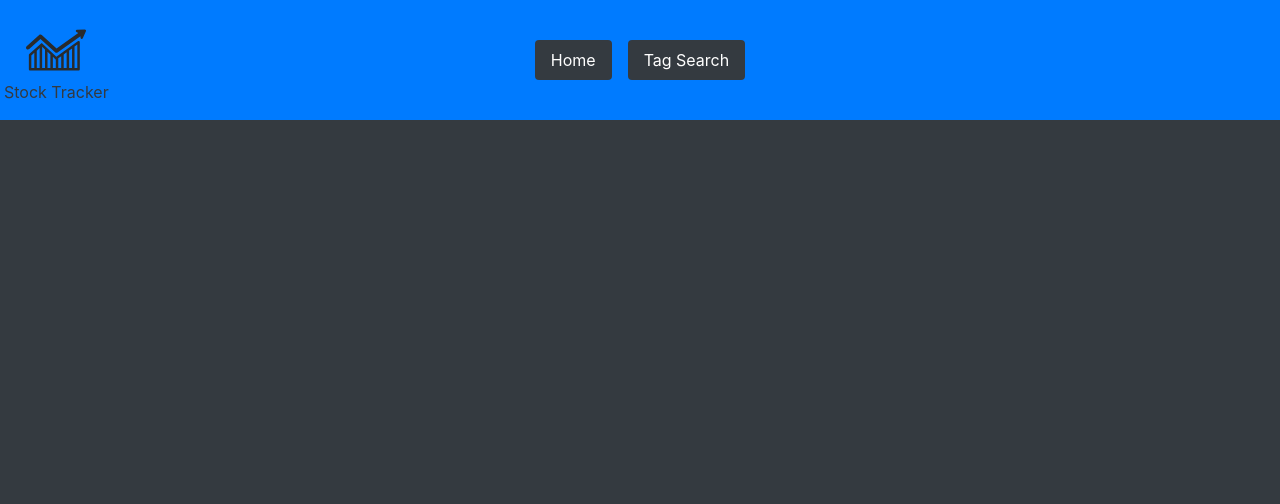
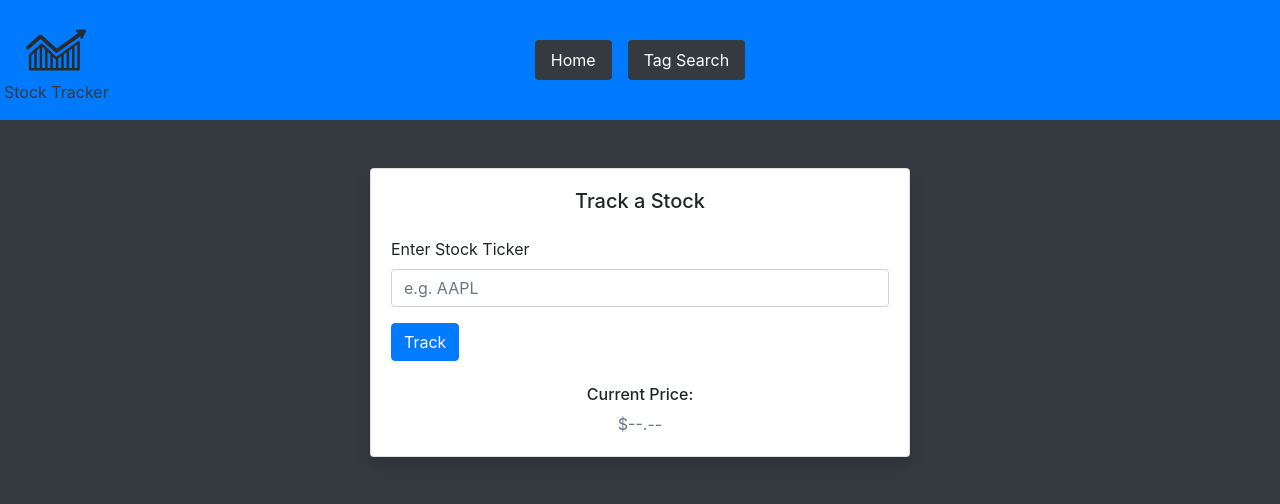
Before and after one commit to lukas-011/StockTracker, a Flask app: page / in a window 1280 px wide. Shown: the top 504 px of the page. Run offline with Flask 3, Linux system fonts and the light colour scheme; some libraries are stand-ins or nearby versions.

Commit message:
Styled the home page

```diff
--- a/templates/index.html
+++ b/templates/index.html
@@ -30,5 +30,28 @@
         </ul>
     </header>
 
+    <div class="container py-5">
+        <div class="row justify-content-center">
+          <div class="col-md-6">
+            <div class="card shadow rounded-4">
+              <div class="card-body">
+                <h5 class="card-title fw-bold text-center mb-4">Track a Stock</h5>
+                <div class="mb-3">
+                  <label for="stockTicker" class="form-label">Enter Stock Ticker</label>
+                  <input type="text" class="form-control" id="stockTicker" placeholder="e.g. AAPL">
+                </div>
+                <div class="d-grid gap-2">
+                  <button class="btn btn-primary" id="trackBtn">Track</button>
+                </div>
+                <div class="mt-4 text-center">
+                  <h6 class="fw-semibold">Current Price:</h6>
+                  <span id="stockPrice" class="fs-4 fw-bold text-muted">$--.--</span>
+                </div>
+              </div>
+            </div>
+          </div>
+        </div>
+      </div>
+
 </body>
 </html>
```
